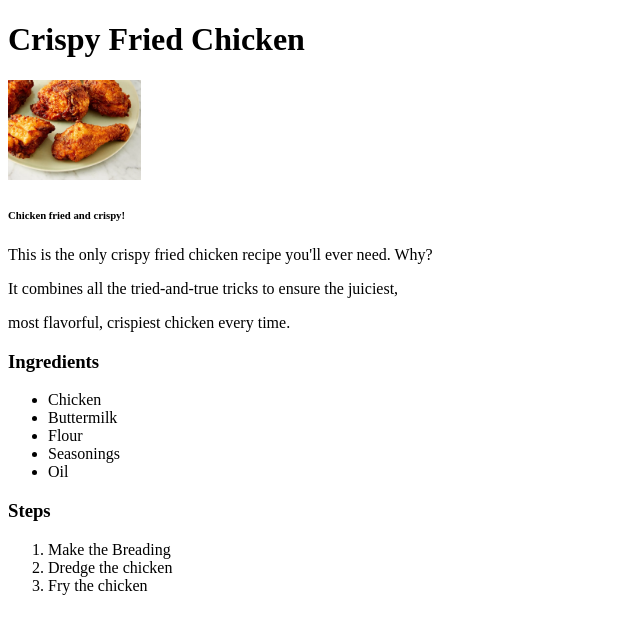
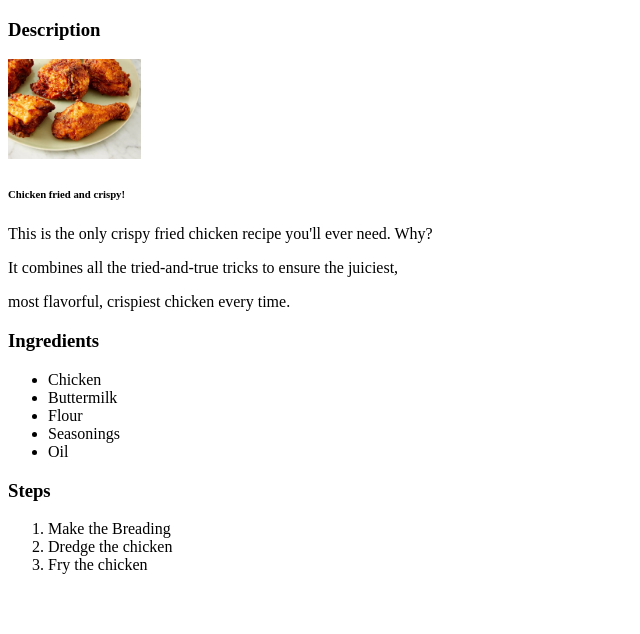
Before and after one commit to GitHerDown/odin-recipes, a plain HTML site: page recipes/fried-chicken.html in a window 1280 px wide. Shown: the whole page, without its empty margins (0-640 px from the left). Drawn offline with Linux system fonts and the light colour scheme.

Commit message:
<changed heading to match with the rest

```diff
--- a/recipes/fried-chicken.html
+++ b/recipes/fried-chicken.html
@@ -5,7 +5,7 @@
         <title>Chicken</title>
     </head>
     <body>
-        <h1>Crispy Fried Chicken</h1>
+        <h3>Description</h3>
         <img src="../img/chicken.webp" alt="Chicken" height="100">
         <p></p>
         <h6>Chicken fried and crispy!</h6>
```
Also changed, not shown: recipes/lasagna.html (+1 -1 lines), recipes/pancakes.html (+1 -1 lines).
